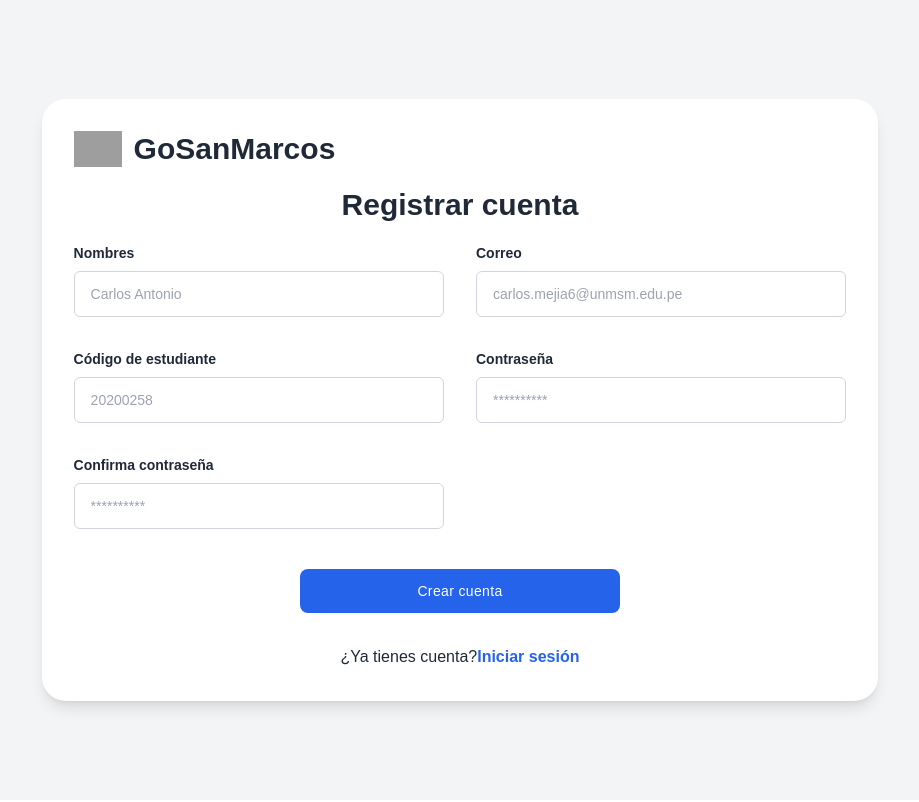
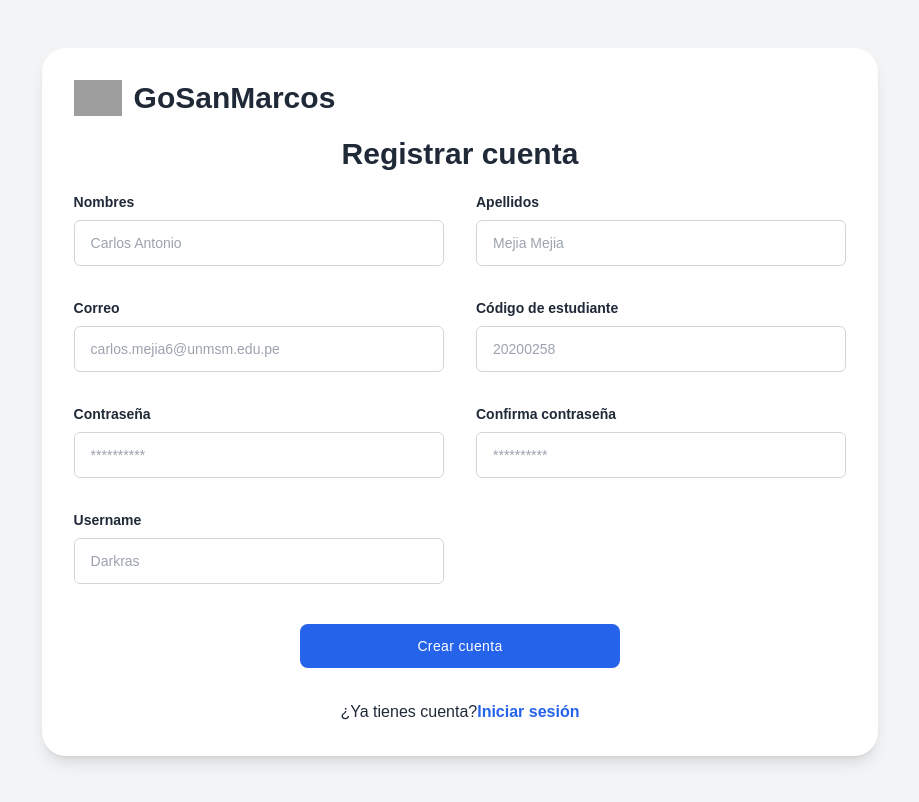
Before and after one commit to martinxanton/voluntariados-unmsm, a React (Vite) app in the folder frontend/: page /register in a window 1280 px wide. Shown: the whole page, without its empty margins (180-1099 px from the left). Built offline with nearby package versions, Linux system fonts and the light colour scheme; grey boxes are pictures that could not be loaded.

Commit message:
Update Register and ProfileUser

```diff
--- a/frontend/src/pages/Auth/Register.jsx
+++ b/frontend/src/pages/Auth/Register.jsx
@@ -6,12 +6,14 @@ import { gql, useMutation } from "@apollo/client";
 import { useNavigate } from "react-router-dom";
 
 const REGISTER_MUTATION = gql`
-  mutation registerUser($email: String!, $password: String!, $codigo_universitario: String!, $username: String!) {
-    registerUser(email: $email, password: $password, codigo_universitario: $codigo_universitario, username: $username) {
+  mutation registerUser($email: String!, $password: String!, $codigoUniversitario: String!, $username: String!, $nombre: String!, $apellido: String!) {
+    registerUser(email: $email, password: $password, codigoUniversitario: $codigoUniversitario, username: $username, nombre: $nombre, apellido: $apellido) {
       id
       email
       username
-      codigo_universitario
+      codigoUniversitario
+      nombre
+      apellido
     }
   }
 `;
@@ -21,8 +23,10 @@ const Register = () => {
   const [email, setEmail] = useState("");
   const [password, setPassword] = useState("");
   const [repassword, setRepassword] = useState("");
-  const [codigo_universitario, setCodigoUniversitario] = useState("");
+  const [codigoUniversitario, setCodigoUniversitario] = useState("");
   const [username, setUsername] = useState("");
+  const [nombre, setNombre] = useState("");
+  const [apellido, setApellido] = useState("");
   const navigate = useNavigate();
   const [registerUser] = useMutation(REGISTER_MUTATION);
   const [error2, setError2] = useState(null);
@@ -37,15 +41,25 @@ const Register = () => {
         return;
       }
 
-      const { data } = await registerUser({ variables: { email, password, codigo_universitario, username } });
-      console.log("Register successful");
+      const { data } = await registerUser({
+        variables: {
+          email,
+          password,
+          codigoUniversitario,
+          username,
+          nombre: nombre,
+          apellido
+        }
+      });
+
+      console.log("Registro exitoso");
       console.log(data.registerUser);
       navigate("../");
     } catch (e) {
-      console.error("Register failed:", e.message);
+      console.error("Error en el registro:", e.message);
       setError2("Error en el registro: " + e.message);
     }
-  }
+  };
 
   return (
     <div className="min-h-screen bg-gray-100 text-black">
@@ -67,16 +81,21 @@ const Register = () => {
             <form className="space-y-4" onSubmit={handleSubmit}>
               <div className="grid sm:grid-cols-2 gap-8">
                 <AuthInputField label="Nombres" type="text" name="name" placeholder="Carlos Antonio"
-                value = {username}
-                onChange={(e) => setUsername(e.target.value)}
+                value = {nombre}
+                onChange={(e) => setNombre(e.target.value)}
+                />
+
+                <AuthInputField label="Apellidos" type="text" name="name" placeholder="Mejia Mejia"
+                value = {apellido}
+                onChange={(e) => setApellido(e.target.value)}
                 />
 
                 <AuthInputField label="Correo" type="text" name="email" placeholder="carlos.mejia6@unmsm.edu.pe"
                 value = {email}
                 onChange={(e) => setEmail(e.target.value)}
                 />
-                <AuthInputField label="Código de estudiante" type="number" name="number" placeholder="20200258"
-                value={codigo_universitario}
+                <AuthInputField label="Código de estudiante" type="text" name="name" placeholder="20200258"
+                value={codigoUniversitario}
                 onChange={(e) => setCodigoUniversitario(e.target.value)}
                 />
                 <AuthInputField label="Contraseña" type="password" name="password" placeholder="**********"
@@ -87,6 +106,12 @@ const Register = () => {
                 value = {repassword}
                 onChange={(e) => setRepassword(e.target.value)}
                 />
+
+                <AuthInputField label="Username" type="text" name="name" placeholder="Darkras"
+                value = {username}
+                onChange={(e) => setUsername(e.target.value)}
+                />
+
               </div>
               <p>{error2}</p>
 
--- a/frontend/src/pages/ProfileUser.jsx
+++ b/frontend/src/pages/ProfileUser.jsx
@@ -4,15 +4,18 @@ import React, { useState, useEffect } from "react";
 import { gql, useQuery } from "@apollo/client";
 
 const GET_USER_BY_ID = gql`
-  query GetUser($id: ID!) {
+  query getUser($id: ID!) {
     getUser(id: $id) {
       id
       email
-      codigo_universitario
+      codigoUniversitario
       username
+      nombre
+      apellido
       interests{
         tags
       }
+      totalPuntos
     }
   }
 `;
@@ -21,7 +24,7 @@ const GET_USER_BY_ID = gql`
 
 const ProfileUser = () => {
 
-  const fixedId = "674ba59236d50c8d48f535f7";
+  const fixedId = "674be8cf539d7cac050126e2";
 
   const { loading, error, data } = useQuery(GET_USER_BY_ID, {
     variables: { id: fixedId },
@@ -34,7 +37,7 @@ const ProfileUser = () => {
   console.log(user);
 
     // Extraer datos del usuario para mostrarlos
-    const { username, email, codigo_universitario, interests } = user;
+    const { email, codigoUniversitario, username, nombre, apellido, interests, totalPuntos } = user;
 
       // Manejar intereses
     const formattedInterests =
@@ -52,24 +55,36 @@ const ProfileUser = () => {
         className="w-full xl:h-[20rem] lg:h-[18rem] md:h-[16rem] sm:h-[14rem] xs:h-[11rem]"
       />
 
-      {/* Profile Image */}
-      <div className="sm:w-[80%] xs:w-[90%] mx-auto flex">
-        <img
-          src="https://img.freepik.com/vector-premium/icono-usuario-avatar-perfil-usuario-icono-persona-imagen-perfil-silueta-neutral-genero-adecuado_697711-1132.jpg"
-          alt="User Profile"
-          className="rounded-md lg:w-[12rem] lg:h-[12rem] md:w-[10rem] md:h-[10rem] sm:w-[8rem] sm:h-[8rem] xs:w-[7rem] xs:h-[7rem] outline outline-2 outline-offset-2 outline-blue-500 relative lg:bottom-[5rem] sm:bottom-[4rem] xs:bottom-[3rem]"
+    <div className="sm:w-[80%] xs:w-[90%] mx-auto flex">
+      <div
+        className="flex flex-col justify-center items-center bg-blue-500 text-white font-bold rounded-md
+                  lg:w-[12rem] lg:h-[12rem] md:w-[10rem] md:h-[10rem] sm:w-[8rem] sm:h-[8rem]
+                  xs:w-[7rem] xs:h-[7rem] outline outline-2 outline-offset-2 outline-blue-500
+                  relative lg:bottom-[5rem] sm:bottom-[4rem] xs:bottom-[3rem] space-y-1"
+      >
+        <span>Total Puntos</span>
+        <span>{user.totalPuntos != null ? user.totalPuntos : "0"}</span>
+      </div>
+
+      <h1 className="w-[23rem] text-left my-4 sm:mx-4 xs:pl-4 text-gray-800 dark:text-white lg:text-4xl md:text-3xl sm:text-3xl xs:text-xl font-serif">
+        {user.username}
+      </h1>
+
+      {/* Botón Editar Perfil ajustado */}
+      <div className="items-top flex bg-green-400 justify-start mb-auto mt-4">
+        <AuthButton
+          text="Editar Perfil"
+          className="px-4 py-2 text-sm font-semibold bg-blue-500 text-white rounded-md hover:bg-blue-600"
+          to="/search"
         />
+      </div>
+    </div>
 
-        {/* FullName */}
-        <h1 className="w-full text-left my-4 sm:mx-4 xs:pl-4 text-gray-800 dark:text-white lg:text-4xl md:text-3xl sm:text-3xl xs:text-xl font-serif">
-          {user.username}
-        </h1>
-      </div>
 
       <div className="xl:w-[80%] lg:w-[90%] md:w-[90%] sm:w-[92%] xs:w-[90%] mx-auto flex flex-col gap-4 items-center relative lg:-top-8 md:-top-6 sm:-top-4 xs:-top-4">
         {/* Description */}
-        <p className="w-fit text-gray-700 dark:text-gray-400 text-md">
-        Hola, mi nombre es {user.username}, soy una persona apasionada por ayudar a los demás y contribuir al bienestar de mi comunidad. Desde siempre he sentido un profundo interés por involucrarme en actividades que generen un impacto positivo en la sociedad. Creo firmemente que, a través del voluntariado, no solo puedo aportar con mi tiempo y habilidades, sino también aprender de las experiencias y valores de las personas con las que trabaje.
+        <p className="w-fit text-gray-700 dark:text-gray-400 text-md hidden">
+        Hola, mi nombre es {user.nombre} {user.apellido}, soy una persona apasionada por ayudar a los demás y contribuir al bienestar de mi comunidad. Desde siempre he sentido un profundo interés por involucrarme en actividades que generen un impacto positivo en la sociedad. Creo firmemente que, a través del voluntariado, no solo puedo aportar con mi tiempo y habilidades, sino también aprender de las experiencias y valores de las personas con las que trabaje.
         Me motiva especialmente la posibilidad de formar parte de un equipo comprometido, en el que podamos trabajar juntos hacia un objetivo común, enfrentando retos y creciendo tanto personal como profesionalmente. Además, considero que el voluntariado es una oportunidad única para retribuir a la sociedad y promover un entorno más solidario y justo.
         </p>
 
@@ -78,8 +93,9 @@ const ProfileUser = () => {
           <div className="w-full flex sm:flex-row xs:flex-col gap-2 justify-center">
             <DetailsColumn
               details={[
-                { title: 'Nombre', value: username },
-                { title: 'Código', value: codigo_universitario },
+                { title: 'Nombre', value: nombre},
+                { title: 'Apellido', value: apellido },
+                { title: 'Código', value: codigoUniversitario },
               ]}
             />
             <DetailsColumn
```
